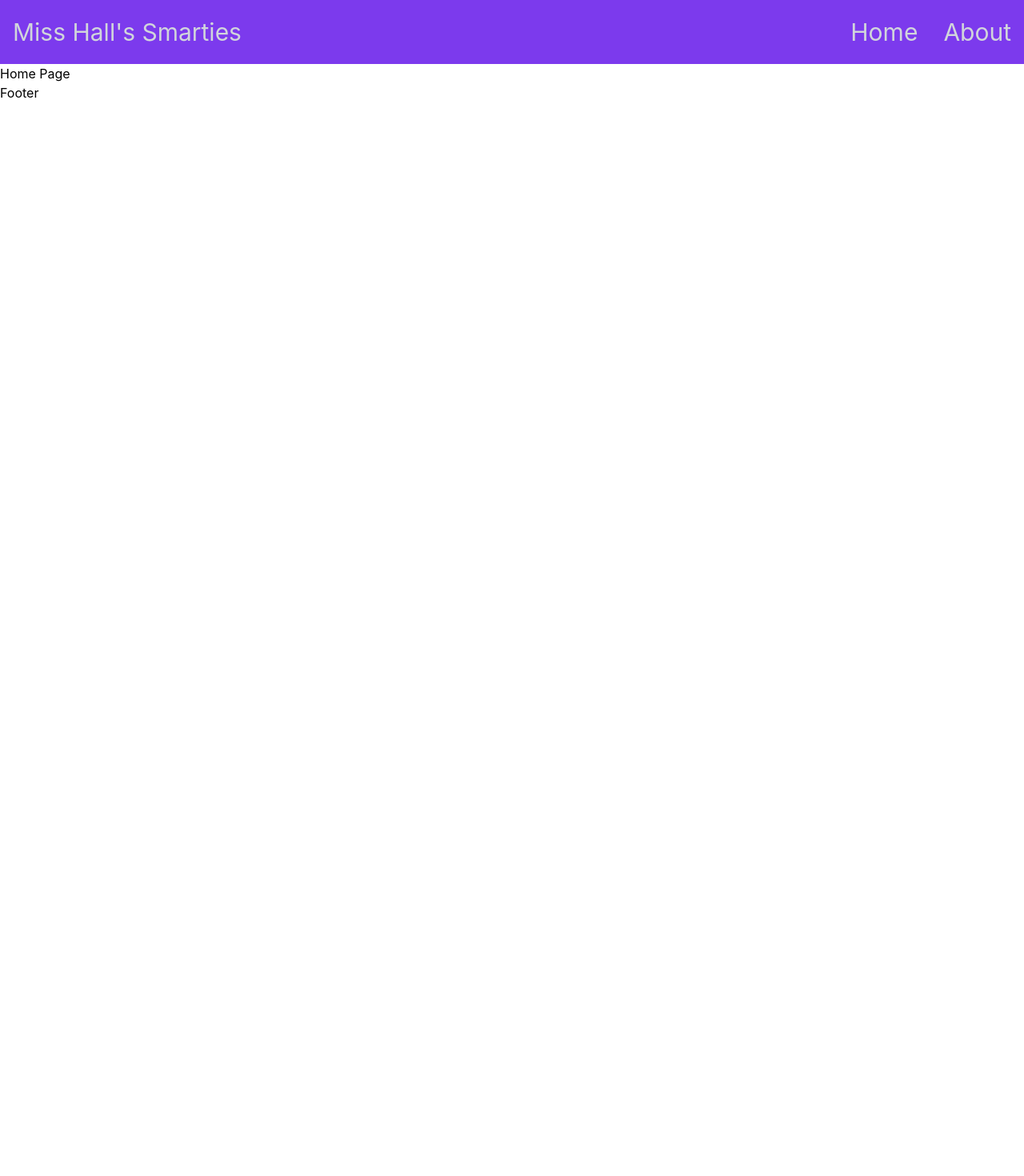
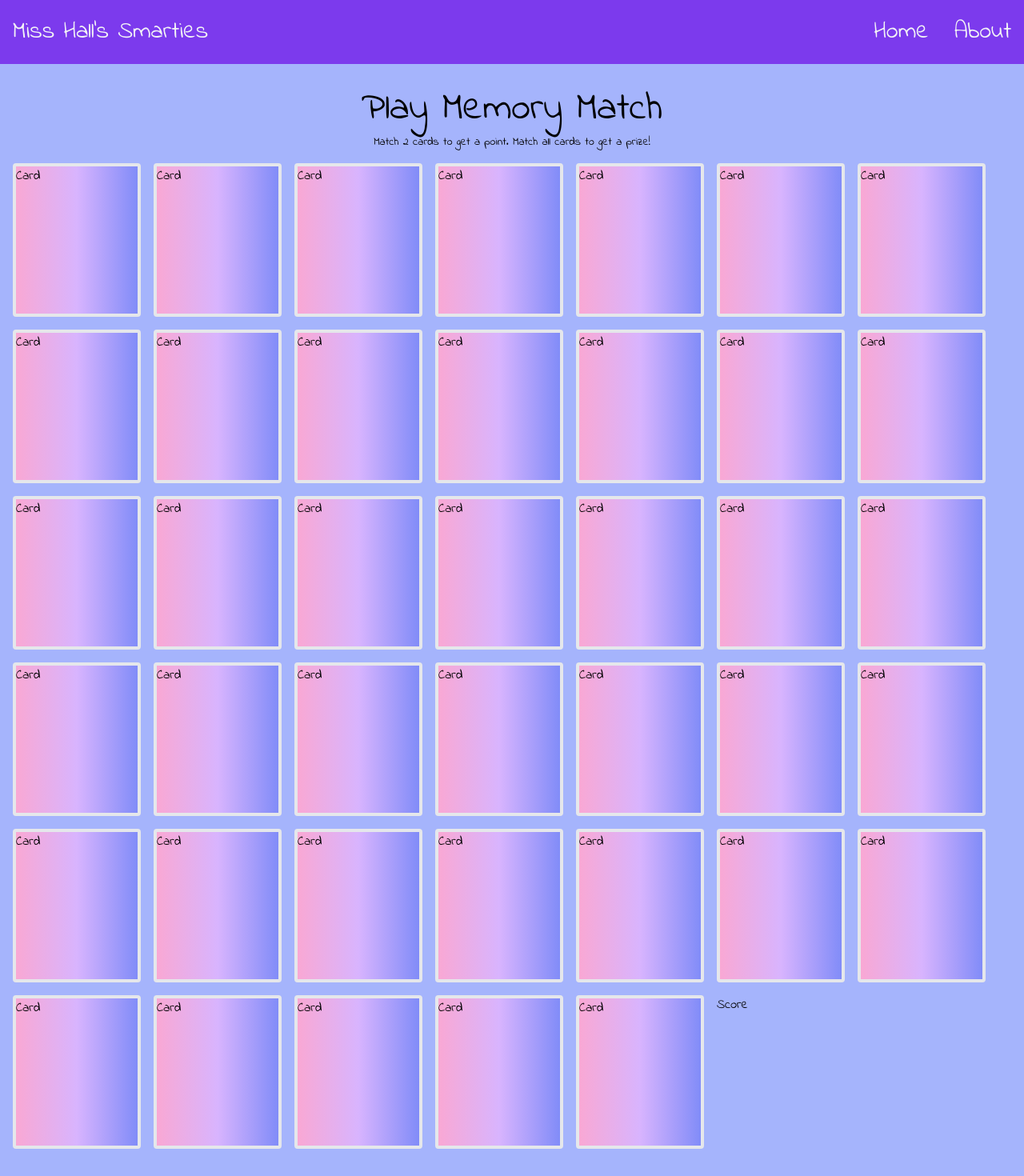
Before and after one commit to nick-gernert/memory-match, a React (Vite) app: page / in a window 1280 px wide. Shown: the top 1470 px of the page at 80% size. Before the commit the page ends 800 px from the top, so only its background shows below. Built offline with nearby package versions, Linux system fonts and the light colour scheme.

Commit message:
Started work on the game

```diff
--- a/package.json
+++ b/package.json
@@ -9,6 +9,7 @@
     "preview": "vite preview"
   },
   "dependencies": {
+    "@fontsource/indie-flower": "^4.5.5",
     "react": "^18.0.0",
     "react-dom": "^18.0.0",
     "react-router-dom": "^6.3.0"
--- a/src/components/Layout/Footer.jsx
+++ b/src/components/Layout/Footer.jsx
@@ -2,7 +2,7 @@ import React from 'react'
 
 const Footer = () => {
   return (
-    <div>Footer</div>
+    <footer className="h-20 bg-slate-700 grid items-center justify-center text-gray-100 text-2xl">Designed &amp; Coded by Nick Gernert</footer>
   )
 }
 
--- a/src/components/Layout/Navbar.jsx
+++ b/src/components/Layout/Navbar.jsx
@@ -3,7 +3,7 @@ import { Link } from 'react-router-dom'
 
 const Navbar = () => {
   return (
-    <header className="bg-violet-600 text-gray-300 h-20 text-3xl flex">
+    <header className="bg-violet-600 text-gray-100 h-20 text-3xl flex">
       <nav className="container mx-auto px-4 flex my-auto">
         <h1>Miss Hall's Smarties</h1>
         <span className="ml-auto">
--- /dev/null
+++ b/src/components/MemoryMatch/Card.jsx
@@ -0,0 +1,9 @@
+import React from 'react'
+
+const Card = () => {
+  return (
+    <div className="h-48 w-40 bg-gradient-to-r from-pink-300 via-purple-300 to-indigo-400 rounded border-4">Card</div>
+  )
+}
+
+export default Card
--- /dev/null
+++ b/src/components/MemoryMatch/Celebrate.jsx
@@ -0,0 +1,9 @@
+import React from 'react'
+
+const Celebrate = () => {
+  return (
+    <div>Celebrate</div>
+  )
+}
+
+export default Celebrate
--- /dev/null
+++ b/src/components/MemoryMatch/Game.jsx
@@ -0,0 +1,17 @@
+import React from 'react'
+import Card from './Card'
+import Celebrate from './Celebrate'
+import Score from './Score'
+
+const Game = () => {
+  const cards = Array(40).fill(<Card />)
+
+  return (
+    <div className="p-4 flex flex-wrap gap-4">
+      {cards}
+      <Score />
+    </div>
+  )
+}
+
+export default Game
--- /dev/null
+++ b/src/components/MemoryMatch/MemoryMatch.jsx
@@ -0,0 +1,13 @@
+import Game from './Game'
+
+const MemoryMatch = () => {
+  return (
+    <div className="container mx-auto">
+      <h2 className="text-5xl text-center">Play Memory Match</h2>
+      <p className="mt-2 text-sm text-center">Match 2 cards to get a point. Match all cards to get a prize!</p>
+      <Game />
+    </div>
+  )
+}
+
+export default MemoryMatch
--- /dev/null
+++ b/src/components/MemoryMatch/Score.jsx
@@ -0,0 +1,12 @@
+import React from 'react'
+
+const Score = ({ matches }) => {
+  return (
+    <div>
+      Score
+      {matches}
+    </div>
+  )
+}
+
+export default Score
--- a/src/index.css
+++ b/src/index.css
@@ -3,15 +3,5 @@
 @tailwind utilities;
 
 body {
-  margin: 0;
-  font-family: -apple-system, BlinkMacSystemFont, 'Segoe UI', 'Roboto', 'Oxygen',
-    'Ubuntu', 'Cantarell', 'Fira Sans', 'Droid Sans', 'Helvetica Neue',
-    sans-serif;
-  -webkit-font-smoothing: antialiased;
-  -moz-osx-font-smoothing: grayscale;
+  font-family: "Indie Flower", cursive;
 }
-
-code {
-  font-family: source-code-pro, Menlo, Monaco, Consolas, 'Courier New',
-    monospace;
-}
--- a/src/main.jsx
+++ b/src/main.jsx
@@ -2,6 +2,7 @@ import React from 'react'
 import ReactDOM from 'react-dom/client'
 import App from './App'
 import './index.css'
+import "@fontsource/indie-flower"
 
 ReactDOM.createRoot(document.getElementById('root')).render(
   <React.StrictMode>
--- a/src/pages/Home.jsx
+++ b/src/pages/Home.jsx
@@ -1,10 +1,13 @@
 1
 import Layout from '../components/Layout/Layout'
+import MemoryMatch from '../components/MemoryMatch/MemoryMatch'
 
 const Home = () => {
   return (
     <Layout>
-      <div>Home Page</div>
+      <div className="bg-indigo-300 py-8">
+        <MemoryMatch />
+      </div>
     </Layout>
   )
 }
```
Also changed, not shown: .pnp.cjs, 1 other file (tests, documents, lock files or other folders).
